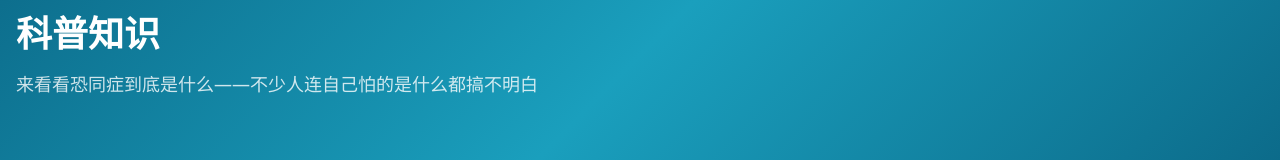
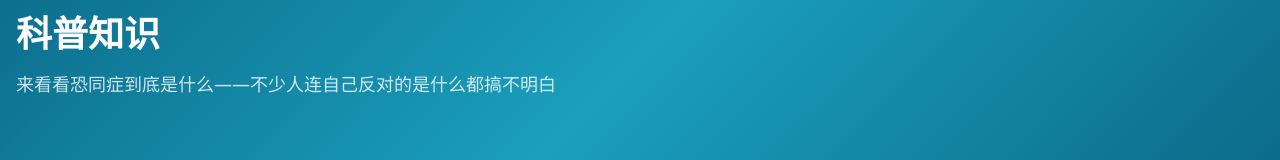
Before and after one commit to JacobYixi/old-broadlovehch, a Next.js app: page /knowledge in a window 1280 px wide. Shown: the part 142-302 px from the top of the page. Built offline with nearby package versions, Linux system fonts and the light colour scheme.

Commit message:
fix: 修正knowledge hero描述用词

```diff
--- a/src/app/knowledge/page.tsx
+++ b/src/app/knowledge/page.tsx
@@ -129,7 +129,7 @@ export default function KnowledgePage() {
         <div className="max-w-7xl mx-auto px-4">
           <h1 className="text-4xl font-bold mb-4">科普知识</h1>
           <p className="text-white/80 text-lg max-w-2xl">
-            来看看恐同症到底是什么——不少人连自己怕的是什么都搞不明白
+            来看看恐同症到底是什么——不少人连自己反对的是什么都搞不明白
           </p>
         </div>
       </section>
```
